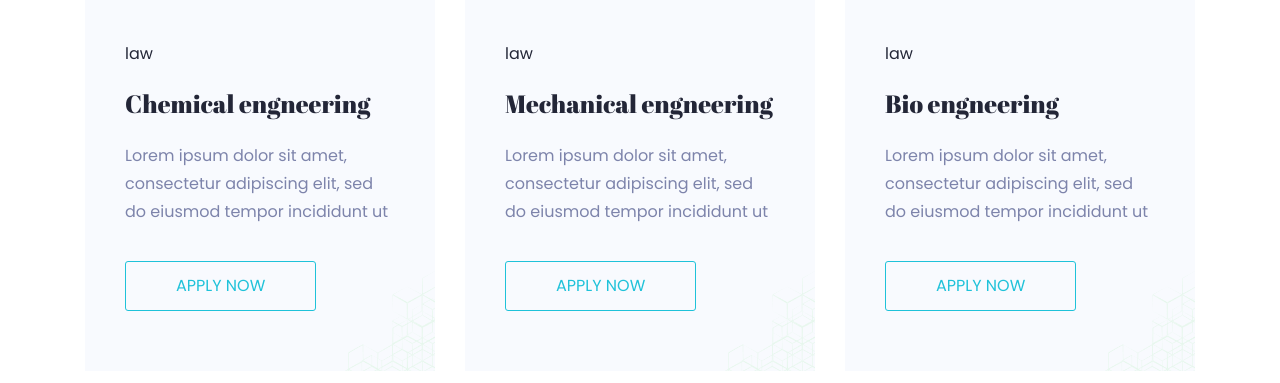
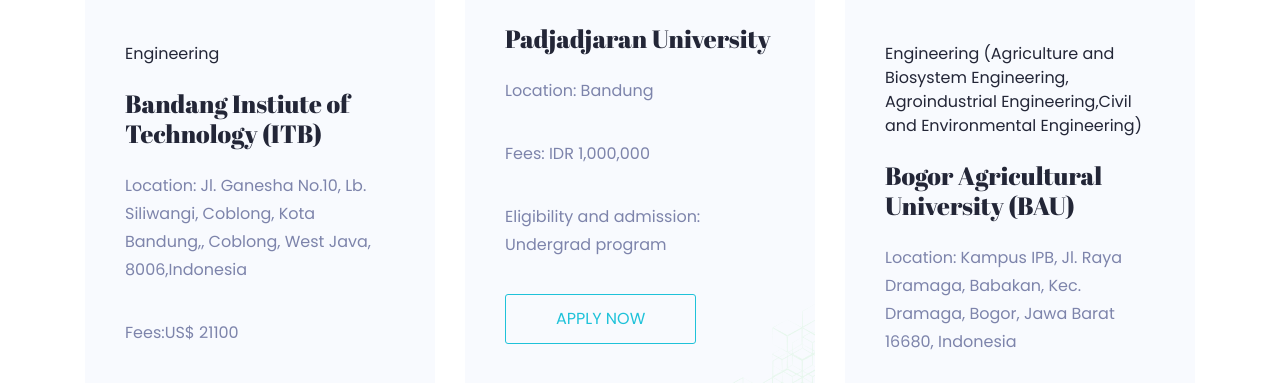
Before and after one commit to srishti-negi/SASS, a Flask app: page /engineering in a window 1280 px wide. Shown: the part 1206-1589 px from the top of the page. Run offline with Flask 2, Linux system fonts and the light colour scheme; some libraries are stand-ins or nearby versions.

Commit message:
added data in engineering.html

```diff
--- a/app/templates/engineering.html
+++ b/app/templates/engineering.html
@@ -44,78 +44,141 @@
                         <div class="col-lg-4 col-md-6">
                             <div class="single__program">
                                 <div class="program_thumb">
-                                    <img src="static/img/program/1.png" alt="">
+                                    <img src="static/img/program/eg1.jpg" alt="">
                                 </div>
                                 <div class="program__content">
-                                    <span>law</span>
-                                    <h4>Chemical engneering</h4>
-                                    <p>Lorem ipsum dolor sit amet, consectetur adipiscing elit, sed do eiusmod tempor incididunt ut</p>
-                                    <a href="#" class="boxed-btn5">Apply NOw</a>
+                                    <span>Engineering</span>
+                                    <h4>Bandang Instiute of Technology (ITB)</h4>
+                                    <p>Location:
+                                        Jl. Ganesha No.10, Lb. Siliwangi, Coblong, Kota Bandung,, Coblong, West Java, 8006,Indonesia
+
+
+                                        </p>
+                                    <p>Fees:US$ 21100 </p>
+                                    <p>Eligibility and admission: Undergrad program</p>
+                                    <a href="https://www.itb.ac.id/" class="boxed-btn5">Apply NOw</a>
                                 </div>
                             </div>
                         </div>
                         <div class="col-lg-4 col-md-6">
                             <div class="single__program">
                                 <div class="program_thumb">
-                                    <img src="static/img/program/2.png" alt="">
+                                    <img src="static/img/program/eg2.jpg" alt="">
                                 </div>
                                 <div class="program__content">
-                                    <span>law</span>
-                                    <h4>Mechanical engneering</h4>
-                                    <p>Lorem ipsum dolor sit amet, consectetur adipiscing elit, sed do eiusmod tempor incididunt ut</p>
-                                    <a href="#" class="boxed-btn5">Apply NOw</a>
+                                    <span>Engineering</span>
+                                    <h4>
+                                        Padjadjaran University
+                                        </h4>
+                                        <p>Location:
+                                            Bandung
+
+
+                                            </p>
+                                        <p>Fees: IDR 1,000,000 </p>
+                                        <p>Eligibility and admission: Undergrad program</p>
+                                    <a href="https://www.unpad.ac.id/" class="boxed-btn5">Apply NOw</a>
                                 </div>
                             </div>
                         </div>
                         <div class="col-lg-4 col-md-6">
                             <div class="single__program">
                                 <div class="program_thumb">
-                                    <img src="static/img/program/3.png" alt="">
+                                    <img src="static/img/program/eg3.jpg" alt="">
                                 </div>
                                 <div class="program__content">
-                                    <span>law</span>
-                                    <h4>Bio engneering</h4>
-                                    <p>Lorem ipsum dolor sit amet, consectetur adipiscing elit, sed do eiusmod tempor incididunt ut</p>
-                                    <a href="#" class="boxed-btn5">Apply NOw</a>
+                                    <span>
+                                        Engineering
+                                        (Agriculture and Biosystem Engineering, Agroindustrial Engineering,Civil and Environmental Engineering)
+                                        </span>
+                                    <h4>
+                                        Bogor Agricultural University (BAU)
+                                        </h4>
+                                        <p>Location:
+                                            Kampus IPB, Jl. Raya Dramaga, Babakan, Kec. Dramaga, Bogor, Jawa Barat 16680, Indonesia
+
+
+                                            </p>
+                                        <p>Fees:
+                                            IDR 25,000,000
+                                             </p>
+                                        <p>Eligibility and admission: Undergrad program</p>
+                                    <a href="
+                                    https://ipb.ac.id/
+                                    " class="boxed-btn5">Apply NOw</a>
                                 </div>
                             </div>
                         </div>
                         <div class="col-lg-4 col-md-6">
                             <div class="single__program">
                                 <div class="program_thumb">
-                                    <img src="static/img/program/1.png" alt="">
+                                    <img src="static/img/program/eg4.jpg" alt="">
                                 </div>
                                 <div class="program__content">
-                                    <span>law</span>
-                                    <h4>Chemical engneering</h4>
-                                    <p>Lorem ipsum dolor sit amet, consectetur adipiscing elit, sed do eiusmod tempor incididunt ut</p>
-                                    <a href="#" class="boxed-btn5">Apply NOw</a>
+                                    <span>Engineering</span>
+                                    <h4>
+                                        Gadjah Mada University (UGM)
+                                        </h4>
+                                    <p>Location:
+
+                                        Yogyakarta
+
+                                        </p>
+                                    <p>Fees: IDR 35,000,000 </p>
+                                    <p>Eligibility and admission: Undergrad program</p>
+                                    <a href="https://www.ugm.ac.id" class="boxed-btn5">Apply NOw</a>
                                 </div>
                             </div>
                         </div>
                         <div class="col-lg-4 col-md-6">
                             <div class="single__program">
                                 <div class="program_thumb">
-                                    <img src="static/img/program/2.png" alt="">
+                                    <img src="static/img/program/eg5.jpg" alt="">
                                 </div>
                                 <div class="program__content">
-                                    <span>law</span>
-                                    <h4>Mechanical engneering</h4>
-                                    <p>Lorem ipsum dolor sit amet, consectetur adipiscing elit, sed do eiusmod tempor incididunt ut</p>
-                                    <a href="#" class="boxed-btn5">Apply NOw</a>
+                                    <span>Engineering</span>
+                                    <h4>University of Indonesia
+                                    </h4>
+                                    <p>Location:
+                                        Jawa Barat
+
+
+                                        </p>
+                                    <p>Fees: 1,000 US$
+                                        (750 Euro)
+                                         </p>
+                                    <p>Eligibility and admission:
+                                        Admission for UI known as SIMAK is an integrated selection process to be admitted to Universitas Indonesia held independently by the university. The tests are conducted simultaneously all over Indonesia for every single academic program available in the university.
+
+                                        </p>
+                                    <a href="https://eng.ui.ac.id/" class="boxed-btn5">Apply NOw</a>
                                 </div>
                             </div>
                         </div>
                         <div class="col-lg-4 col-md-6">
                             <div class="single__program">
                                 <div class="program_thumb">
-                                    <img src="static/img/program/3.png" alt="">
+                                    <img src="static/img/program/eg6.jpg" alt="">
                                 </div>
                                 <div class="program__content">
-                                    <span>law</span>
-                                    <h4>Bio engneering</h4>
-                                    <p>Lorem ipsum dolor sit amet, consectetur adipiscing elit, sed do eiusmod tempor incididunt ut</p>
-                                    <a href="#" class="boxed-btn5">Apply NOw</a>
+                                    <span>Engineering</span>
+                                    <h4>
+                                        Universitas Diponegoro (Undip)
+                                        </h4>
+                                    <p>Location:
+                                        Semarang
+
+
+                                        </p>
+                                    <p>Fees:1,000-2,500 US$
+                                        (750-1,800 Euro)
+                                         </p>
+                                    <p>Eligibility and admission:
+                                        UndergradYes, based on entrance examinations and students' past academic record and grades
+                                    </p>
+                                    <a href="
+                                    https://www.undip.ac.id/
+                                    " class="boxed-btn5">Apply NOw</a>
                                 </div>
                             </div>
                         </div>
```
Also changed, not shown: app/templates/law.html (+6 -6 lines).
